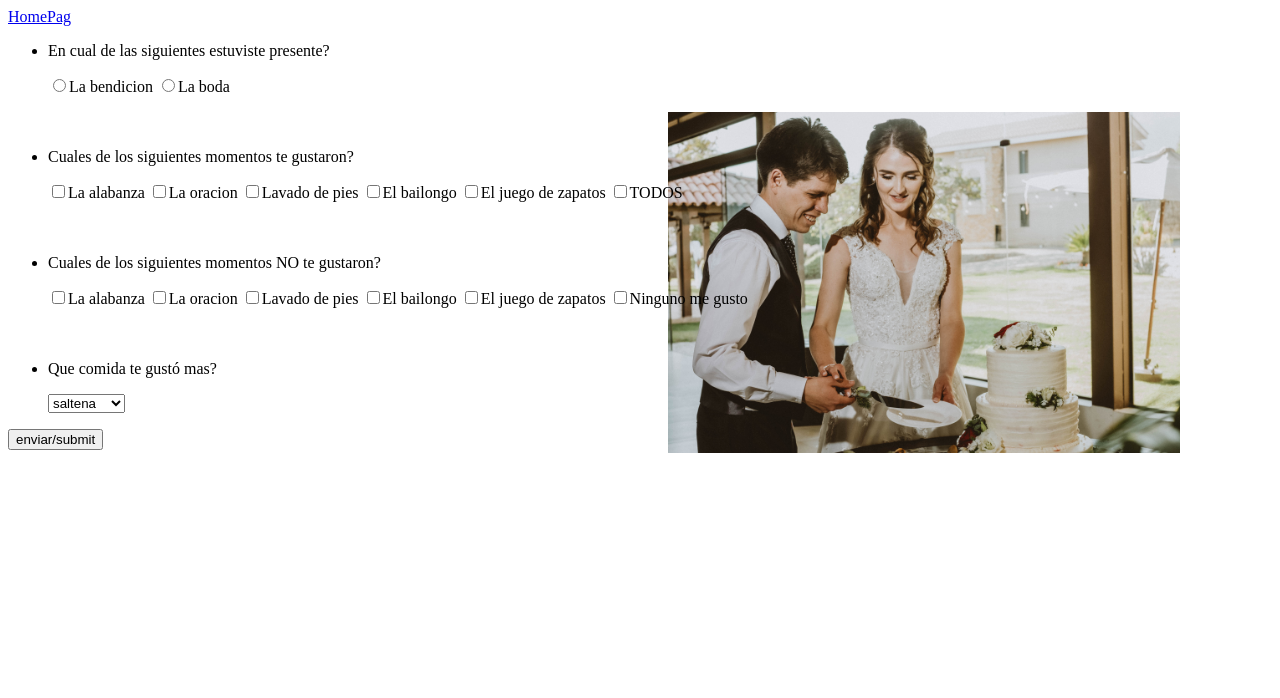
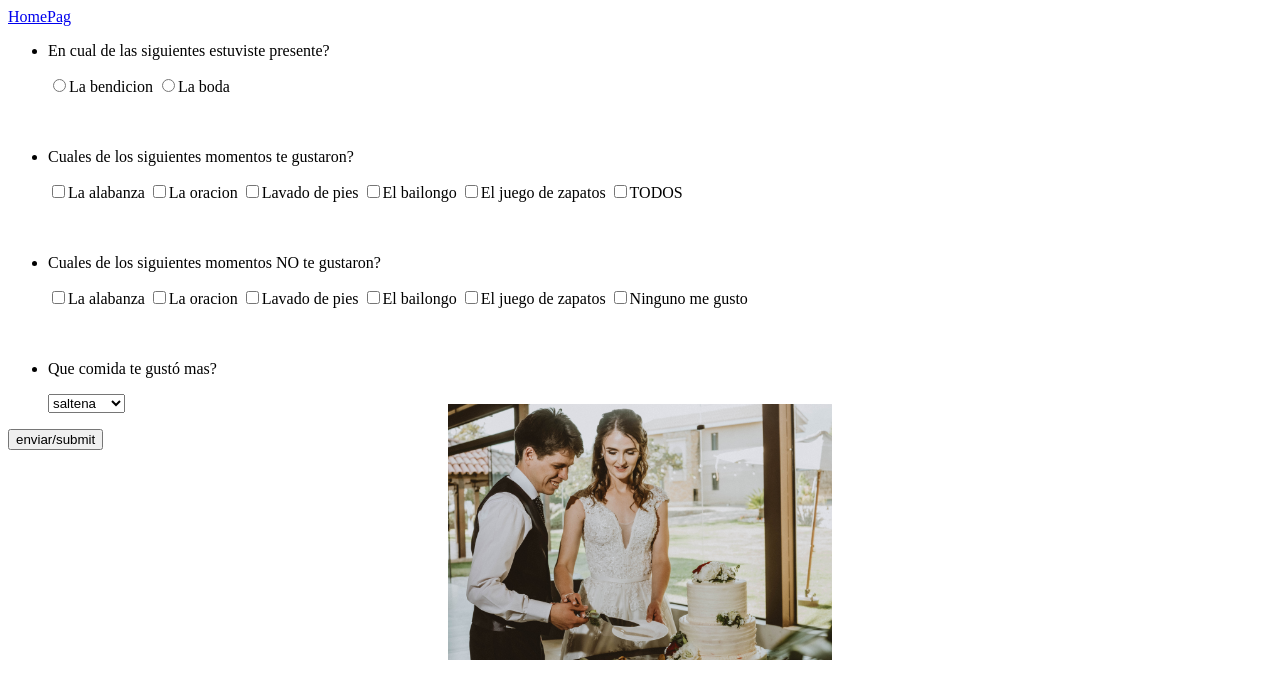
Before and after one commit to mautoranzo/htmlProjects, a plain HTML site: page proyecto 1 BODAS/survey.html in a window 1280 px wide. Drawn offline with Linux system fonts and the light colour scheme.

Commit message:
survey background position

```diff
--- a/proyecto 1 BODAS/style.css
+++ b/proyecto 1 BODAS/style.css
@@ -6,32 +6,38 @@ h1 {
   border-style: solid;
   border-color: aliceblue;
 }
+
 .apellido {
   font-weight: bold;
   color: aqua;
 }
+
 h2 {
   display: inline-block;
   margin: 0px 120px;
   box-sizing: border-box;
 }
+
 .presents {
   background: url(./images/presents/background.jpg);
   background-size: contain;
   background-size: 40%;
 }
+
 .food {
   background: url(./images/food/background_food.jpg);
-  background-size: 40%;
+  background-size: 30%;
   background-repeat: no-repeat;
-  background-position: bottom 5px right 100px;
+  background-position: 50% 200%;
 }
+
 img {
   width: 500px;
 
   margin: 10px 120px;
   /* display: inline; */
 }
+
 .bendicion {
   color: #86baa1;
   width: 500px;
```
